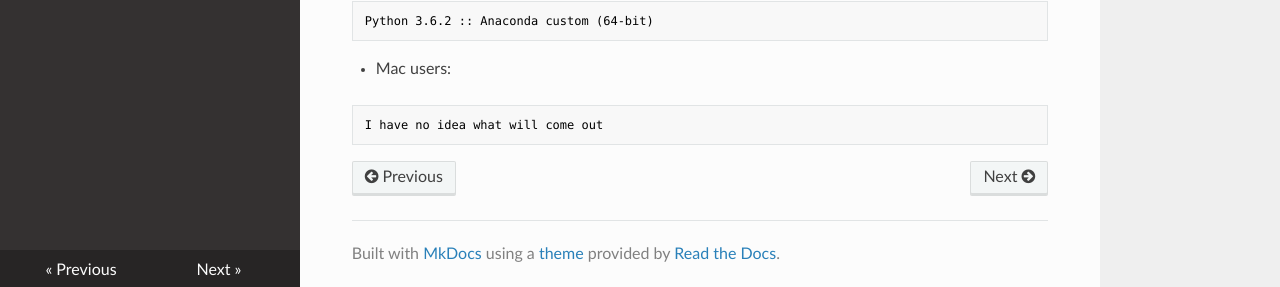
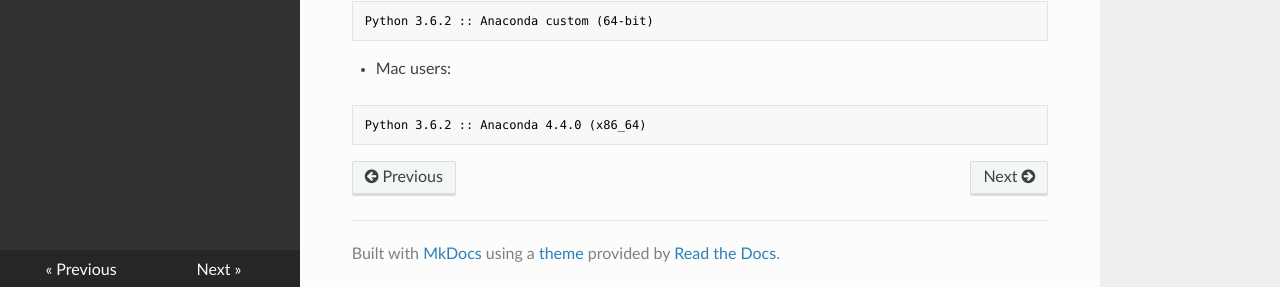
Before and after one commit to pp4rs/DEPRECATED-installation-guide, an MkDocs documentation site: the page built from docs/python.md, in a window 1280 px wide and 1018 px high. Shown: the part 728-1015 px from the top of the window. Built offline with MkDocs 1.6.1, drawn with Linux system fonts in a browser that asks for light colours; nearby versions of some CDN libraries; old or Windows-style settings are respelled for this version of MkDocs.

Commit message:
add default info for mac anaconda install

````diff
--- a/docs/python.md
+++ b/docs/python.md
@@ -25,5 +25,5 @@ Python 3.6.2 :: Anaconda custom (64-bit)
 ```
 * Mac users:
 ```bash
-I have no idea what will come out
+Python 3.6.2 :: Anaconda 4.4.0 (x86_64)
 ```
````
